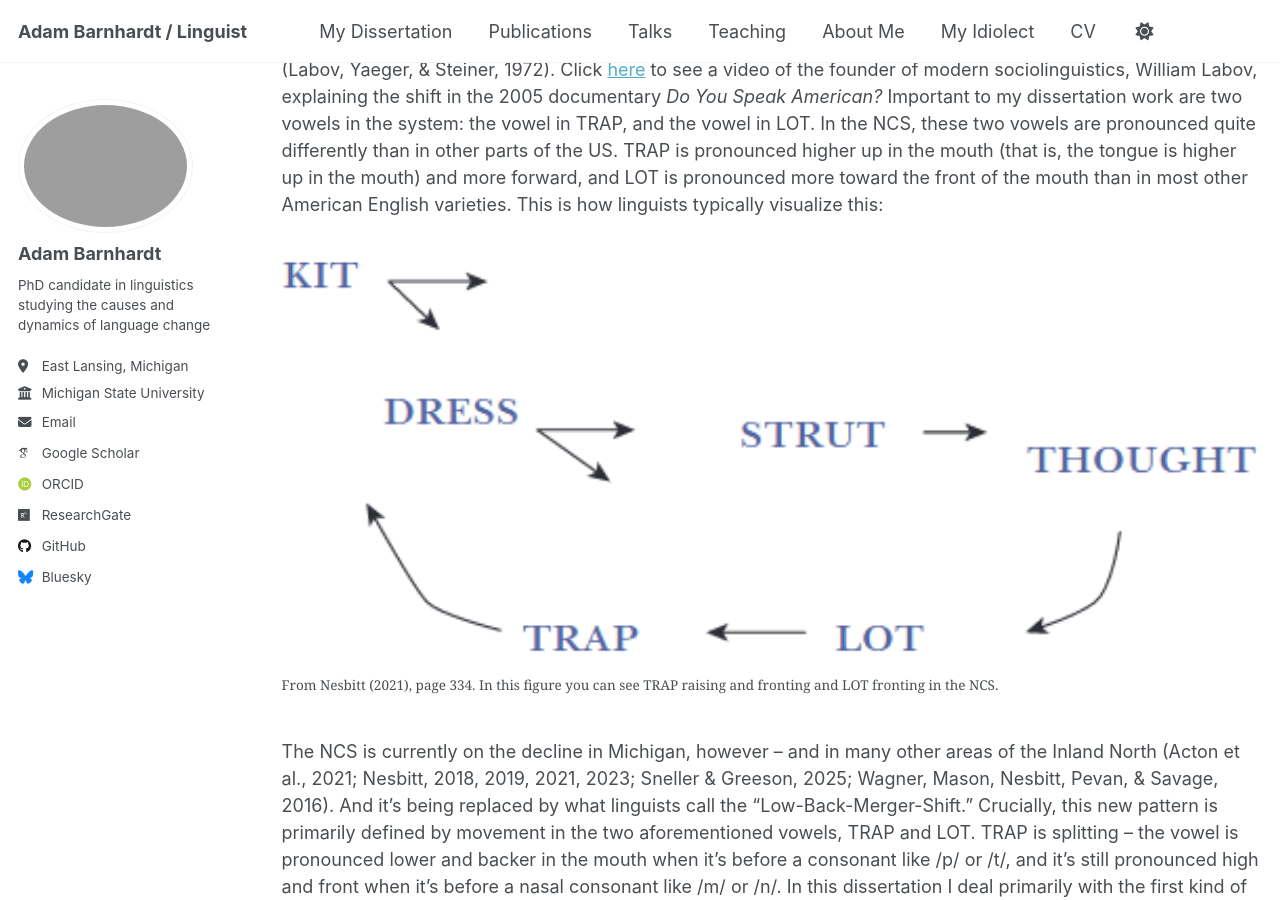
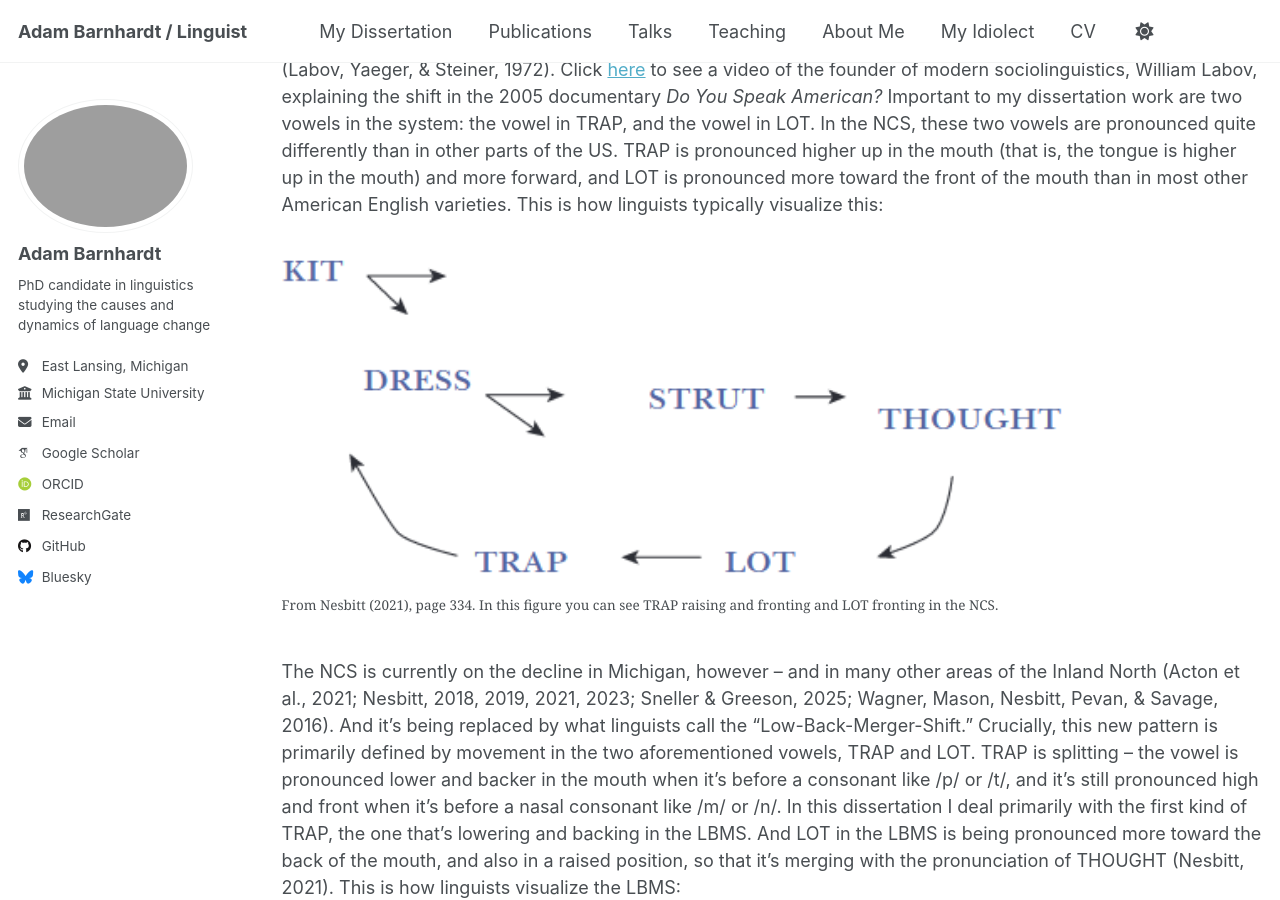
Before and after one commit to adambarnhardt/adambarnhardt.github.io, a Jekyll site: the page built from _pages/dissertation.md, in a window 1280 px wide and 900 px high, scrolled down 1241 px. Built offline with Jekyll 4.4.1, drawn with Linux system fonts in a browser that asks for light colours; some web fonts are replaced; a script that is not in the unit is left out.

Commit message:
Update dissertation.md

```diff
--- a/_pages/dissertation.md
+++ b/_pages/dissertation.md
@@ -20,7 +20,7 @@ I'm examining two sound changes that are currently ongoing in Michigan English:
 For a long time -- probably for close to 100 years -- a particular vowel pronunciation system has predominated in Michigan English, and much of what linguistics refer to as the ["Inland North"](https://en.wikipedia.org/wiki/Inland_Northern_American_English). This vowel system is typically referred to as the "Northern Cities Shift," and it's been the object of intense linguistic investigation for decades (Labov, Yaeger, & Steiner, 1972). Click [here](https://www.youtube.com/watch?v=9UoJ1-ZGb1w) to see a video of the founder of modern sociolinguistics, William Labov, explaining the shift in the 2005 documentary *Do You Speak American?* Important to my dissertation work are two vowels in the system: the vowel in TRAP, and the vowel in LOT. In the NCS, these two vowels are pronounced quite differently than in other parts of the US. TRAP is pronounced higher up in the mouth (that is, the tongue is higher up in the mouth) and more forward, and LOT is pronounced more toward the front of the mouth than in most other American English varieties. This is how linguists typically visualize this:
 
 <figure>
-  <img src="/images/ncs.png" alt="From Nesbitt (2021), page 334. In this figure you can see TRAP raising and fronting and LOT fronting in the NCS.">
+  <img src="/images/ncs.png" alt="From Nesbitt (2021), page 334. In this figure you can see TRAP raising and fronting and LOT fronting in the NCS." style="width: 80%;">
   <figcaption>From Nesbitt (2021), page 334. In this figure you can see TRAP raising and fronting and LOT fronting in the NCS.</figcaption>
 </figure>
 
```
